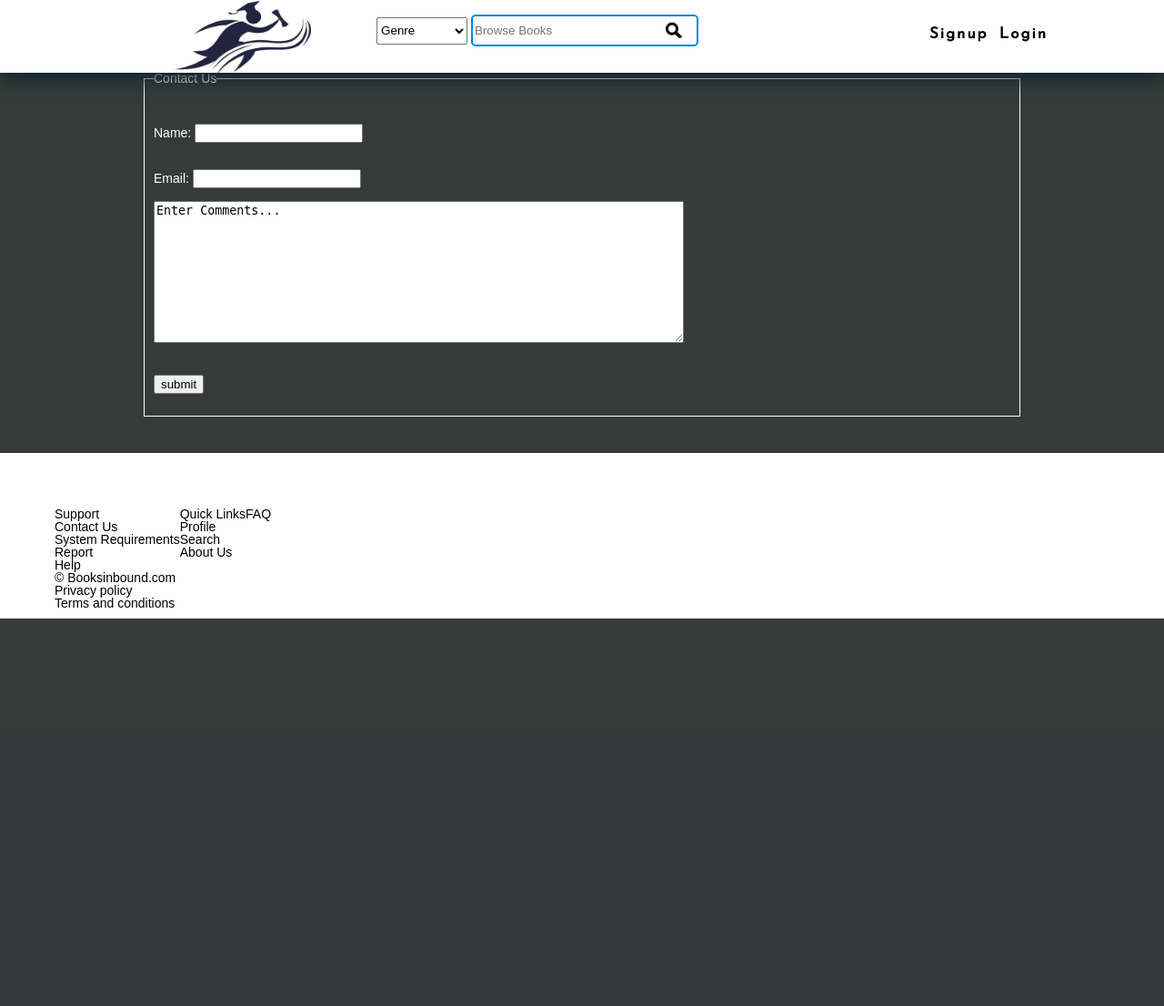
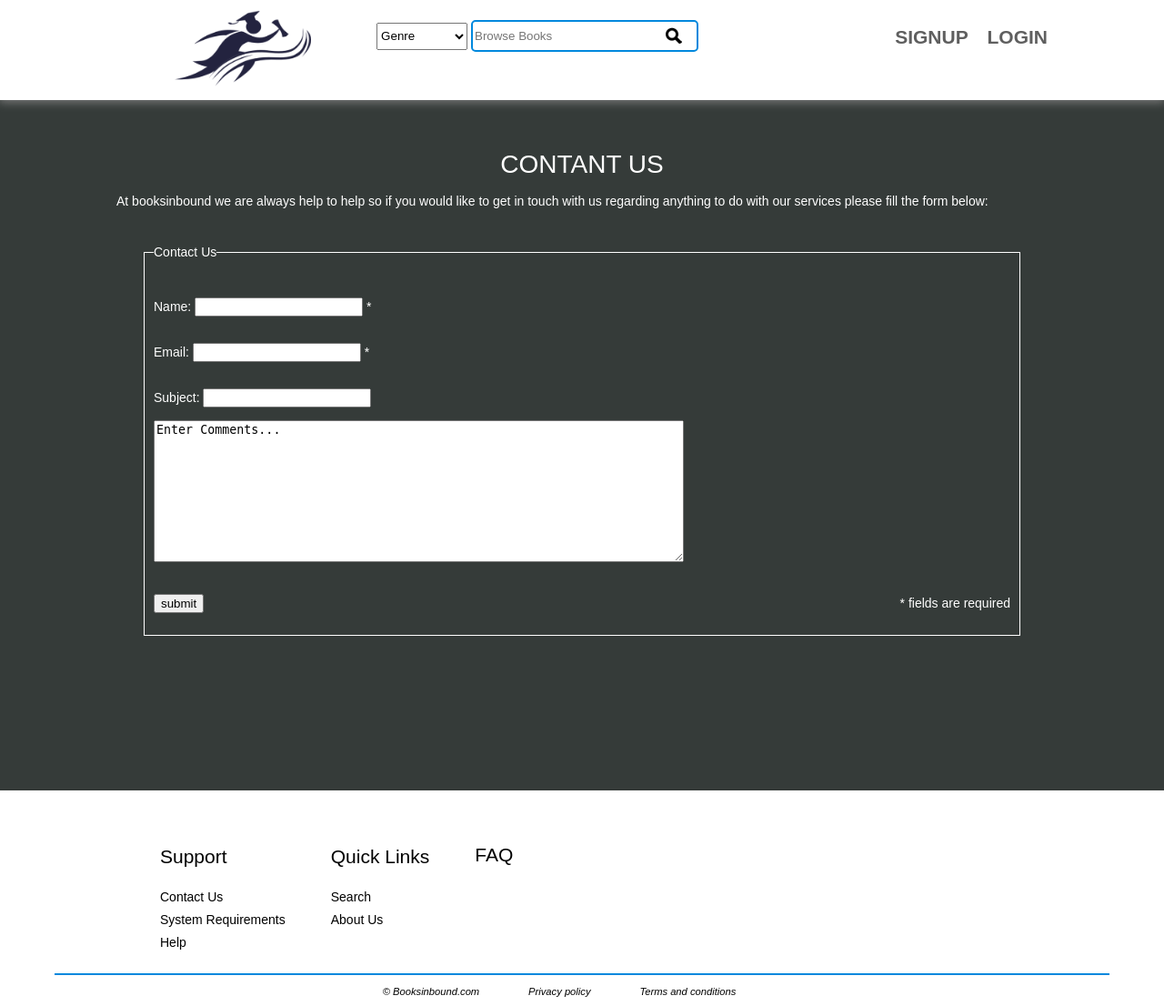
Before and after one commit to frsfdc/Books-in-bound, a PHP site: page /contact.html in a window 1280 px wide. Shown: the whole page at 91% size. Before the commit the page ends 680 px from the top, so only its background shows below. Run offline with PHP 8.4, Linux system fonts and the light colour scheme; some web fonts are replaced.

Commit message:
fixes the footer issue on the contact.html page and adds an extra field to the form

```diff
--- a/assets/css/main.css
+++ b/assets/css/main.css
@@ -23,17 +23,17 @@ a:hover {
 .main_content {
     width: 80%;
     margin: 0 auto;
-    padding: 20px;
+    padding:  150px 0;
     line-height: 1.5em;
 }
 
 /*Main header*/
 #page_header {
-    height: 60px;
+    height: 90px;
     background: white;
     margin: 0;
     padding: 10px 0;
-    box-shadow: 0 5px 20px 1px #0D232C;
+    box-shadow: 0 1px 10px 1px gray;
     width: 100%;
     position: fixed;
 	z-index: 10;
@@ -41,21 +41,22 @@ a:hover {
 
 nav {
     text-align: right;
-    letter-spacing: 2px;
-    word-spacing: 5px;
+    word-spacing: 15px;
     padding-top: 20px;
-    font-family: "josefin sans";
-    font-size: 1.2em;
     font-weight: bold;
+	font-size: 150%;
     width: 90%;
 }
 
 nav ul li {
-    text-decoration: none;
-    list-style-type: none;
     display: inline-block;
     position: inherit;
-    color: black;
+	text-transform: uppercase;
+    color: #5F5F5F;
+
+}
+nav a:hover {
+	border-bottom: 2px solid #0088dd;
 }
 
 
@@ -95,7 +96,7 @@ select {
 #logo {
     position: absolute;
     left: 15%;
-    top: 0%;
+    top: 10%;
 }
 
 #logo img {
@@ -109,7 +110,7 @@ select {
     background-size: 100% 100%;
     height: 518px;
     opacity: 0.6;
-	padding-top: 100px;
+	padding-top: 110px;
 }
 
 #content h1 {
@@ -195,3 +196,11 @@ footer {
 .contact {
     height: 100%;
 }
+
+.contact h1 {
+	text-align: center;
+	text-transform: uppercase;
+	margin: 10px;
+	padding: 10px;
+	font-size: 2em;
+}
--- a/contact.html
+++ b/contact.html
@@ -78,51 +78,52 @@
         </header> <!-- End of main header tag -->
 
         <div class="main_content contact">
-            <p>If you would like to get in touch with us regarding anything about our services please
+			<h1>contant Us</h1>
+            <p>At booksinbound we are always help to help so if you would like to get in touch with us regarding anything to do with our services please
                 fill the form below:</p>
             <form>
                 <fieldset>
                     <legend>Contact Us</legend>
-                    <p><label>Name:     <input type="text" name="first_name" required></label></p>
-                    <p><label>Email:    <input type="email" name="email_adress" required></label></p>
+                    <p><label>Name:     <input type="text" name="first_name" required></label> *</p>
+                    <p><label>Email:    <input type="email" name="email_adress" required></label> *</p>
+					<p><label>Subject:  <input type="text" name="subject" ></label></p>
                     <p> <textarea rows="10" cols="70">Enter Comments...</textarea></p>
+					<p style="float: right;">* fields are required</p>
                     <p>                 <input type="submit" name="submit" value="submit"></p>
                 </fieldset>
             </form>
         </div> <!-- End of about us div -->
 
         <footer>
-            <section class="bg_footer clearfix">
-                <div class="support">
+            <div id="footer">
+                <div id="support">
                     <p>Support</p>
                     <ul>
-                        <a><li>Contact Us</li></a>
-                        <a><li>System Requirements</li></a>
-                        <a><li>Report</li></a>
-                        <a><li>Help</li></a>
+                        <a href="contact.html"><li>Contact Us</li></a>
+                        <a href="requirements.html"><li>System Requirements</li></a>
+                        <a href="help.html"><li>Help</li></a>
                     </ul>
                 </div>
 
-                <div class="quick_links">
+                <div id="quick_links">
                     <p>Quick Links</p>
                     <ul>
-                        <a><li>Profile</li></a>
-                        <a><li>Search</li></a>
+                        <a href="#browse"><li>Search</li></a>
                         <a href="about.html"><li>About Us</li></a>
                     </ul>
                 </div>
-                <div class="faq">
+                <div id="faq">
                     <p>FAQ</p>
                 </div>
-            </section>
+            </div>
 
-            <section class="link_footer">
+            <div id="link_footer">
                 <ul>
-                    <a><li>&#169; Booksinbound.com</li></a>
-                    <a><li>Privacy policy</li></a>
-                    <a><li>Terms and conditions</li></a>
+                    <a href="index.html"><li>&#169; Booksinbound.com</li></a>
+                    <a href="privacy.html"><li>Privacy policy</li></a>
+                    <a href="terms.html"><li>Terms and conditions</li></a>
                 </ul>
-            </section>
+            </div>
         </footer>
 
         <script src="assets/js/script.js"></script>
--- a/index.html
+++ b/index.html
@@ -23,7 +23,7 @@
         <header id="page_header">
             <nav>
                 <ul>
-                    <a href="register.html"><li>Signup       </li></a>
+                    <a href="register.html"><li>Signup </li></a>
                     <a href="login.html"><li>Login    </li></a>
                 </ul>
             </nav>
```
